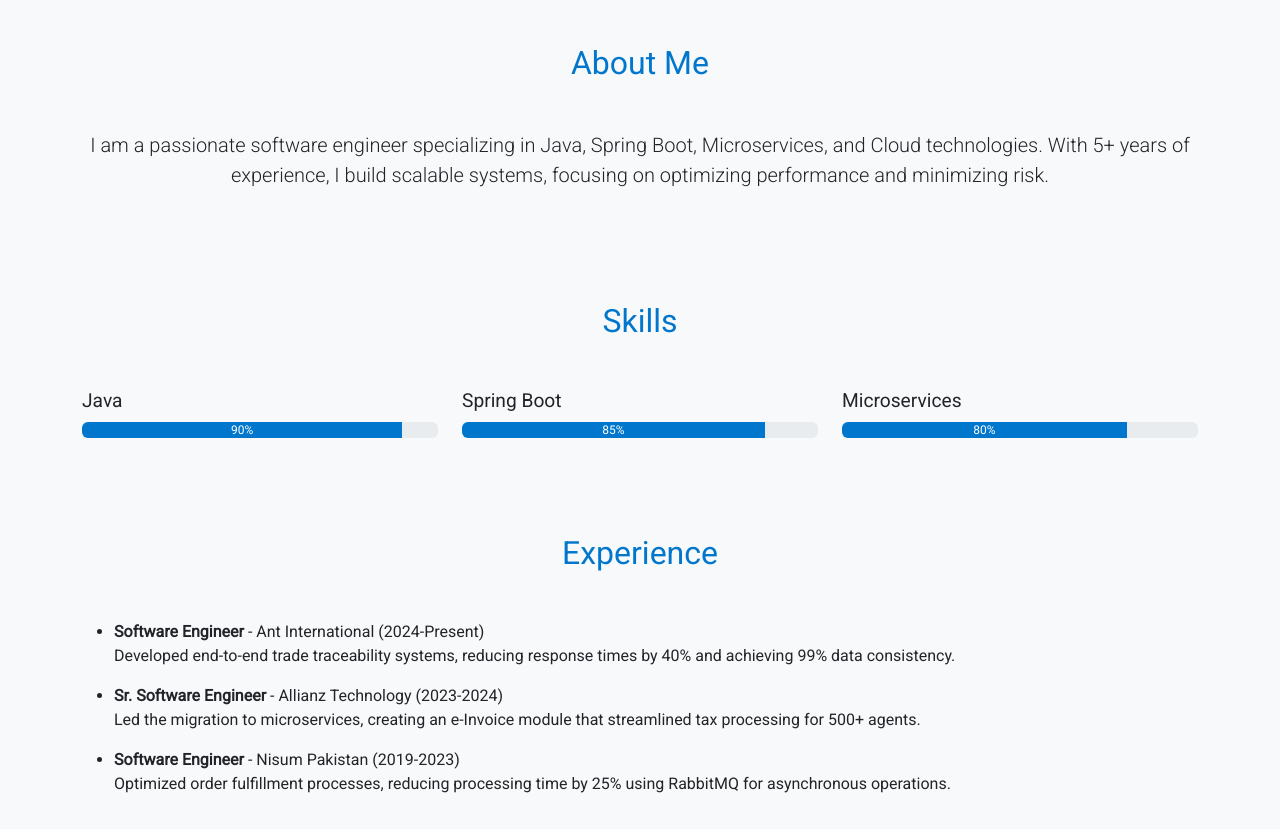
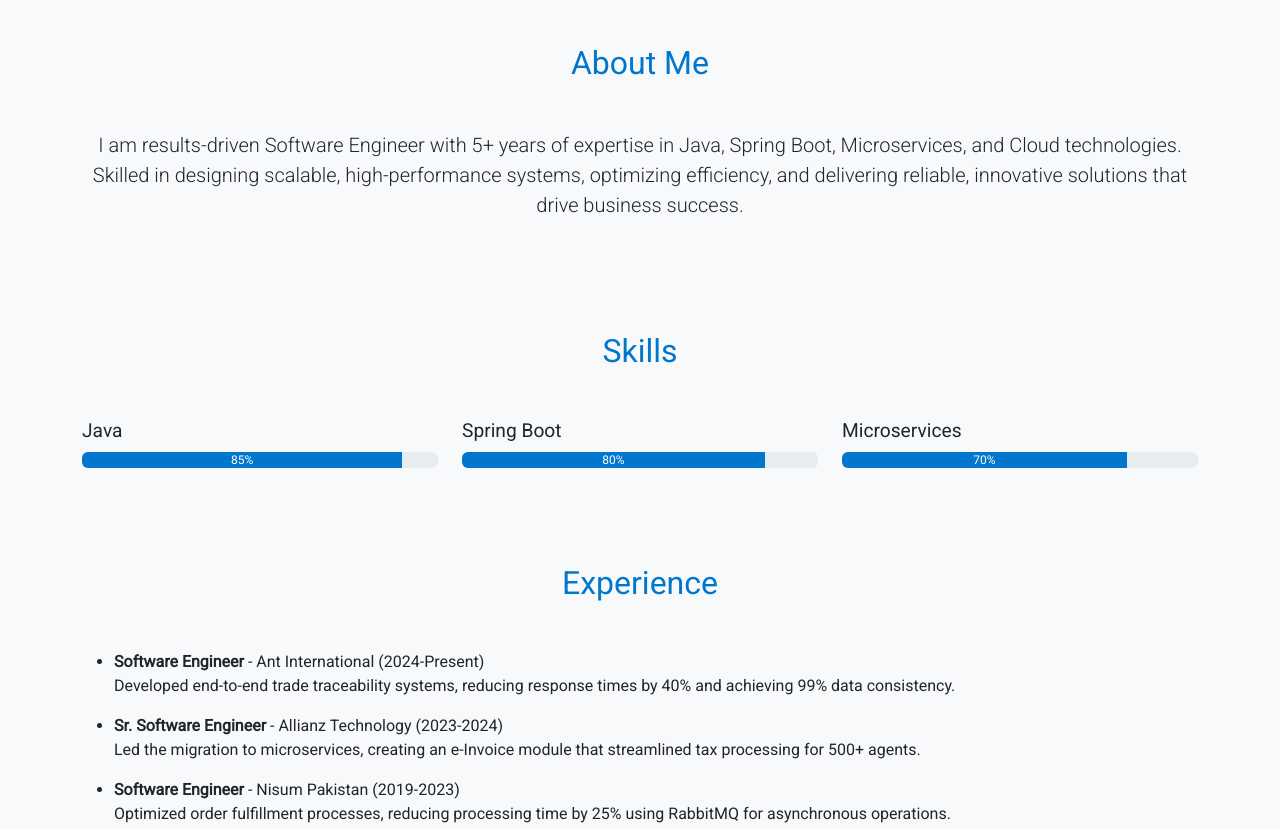
Before and after one commit to mohkhalidabdulaziz/portfolio-website, a plain HTML site: page index.html in a window 1280 px wide. Shown: the part 860-1689 px from the top of the page. Drawn offline with nearby package versions, Linux system fonts and the light colour scheme.

Commit message:
add formating

```diff
--- a/index.html
+++ b/index.html
@@ -41,7 +41,7 @@
     <section id="about" class="py-5 bg-light">
         <div class="container">
             <h2 class="text-center">About Me</h2>
-            <p class="text-center lead">I am a passionate software engineer specializing in Java, Spring Boot, Microservices, and Cloud technologies. With 5+ years of experience, I build scalable systems, focusing on optimizing performance and minimizing risk.</p>
+            <p class="text-center lead">I am results-driven Software Engineer with 5+ years of expertise in Java, Spring Boot, Microservices, and Cloud technologies. Skilled in designing scalable, high-performance systems, optimizing efficiency, and delivering reliable, innovative solutions that drive business success.</p>
         </div>
     </section>
 
@@ -53,19 +53,19 @@
                 <div class="col-md-4 skill-item">
                     <h4>Java</h4>
                     <div class="progress">
-                        <div class="progress-bar" style="width: 90%;">90%</div>
+                        <div class="progress-bar" style="width: 90%;">85%</div>
                     </div>
                 </div>
                 <div class="col-md-4 skill-item">
                     <h4>Spring Boot</h4>
                     <div class="progress">
-                        <div class="progress-bar" style="width: 85%;">85%</div>
+                        <div class="progress-bar" style="width: 85%;">80%</div>
                     </div>
                 </div>
                 <div class="col-md-4 skill-item">
                     <h4>Microservices</h4>
                     <div class="progress">
-                        <div class="progress-bar" style="width: 80%;">80%</div>
+                        <div class="progress-bar" style="width: 80%;">70%</div>
                     </div>
                 </div>
             </div>
@@ -142,7 +142,7 @@
     <section id="contact" class="py-5 bg-dark text-white text-center">
         <h2>Contact Me</h2>
         <p>Email: mohkhalidabdulaziz@gmail.com</p>
-        <p>LinkedIn: <a href="https://www.linkedin.com/in/yourprofile/" class="text-white">Your Profile</a></p>
+        <p>LinkedIn: <a href="https://www.linkedin.com/in/yourprofile/" class="text-white">My Profile</a></p>
     </section>
 
     <footer class="bg-dark text-white text-center py-3">
```
